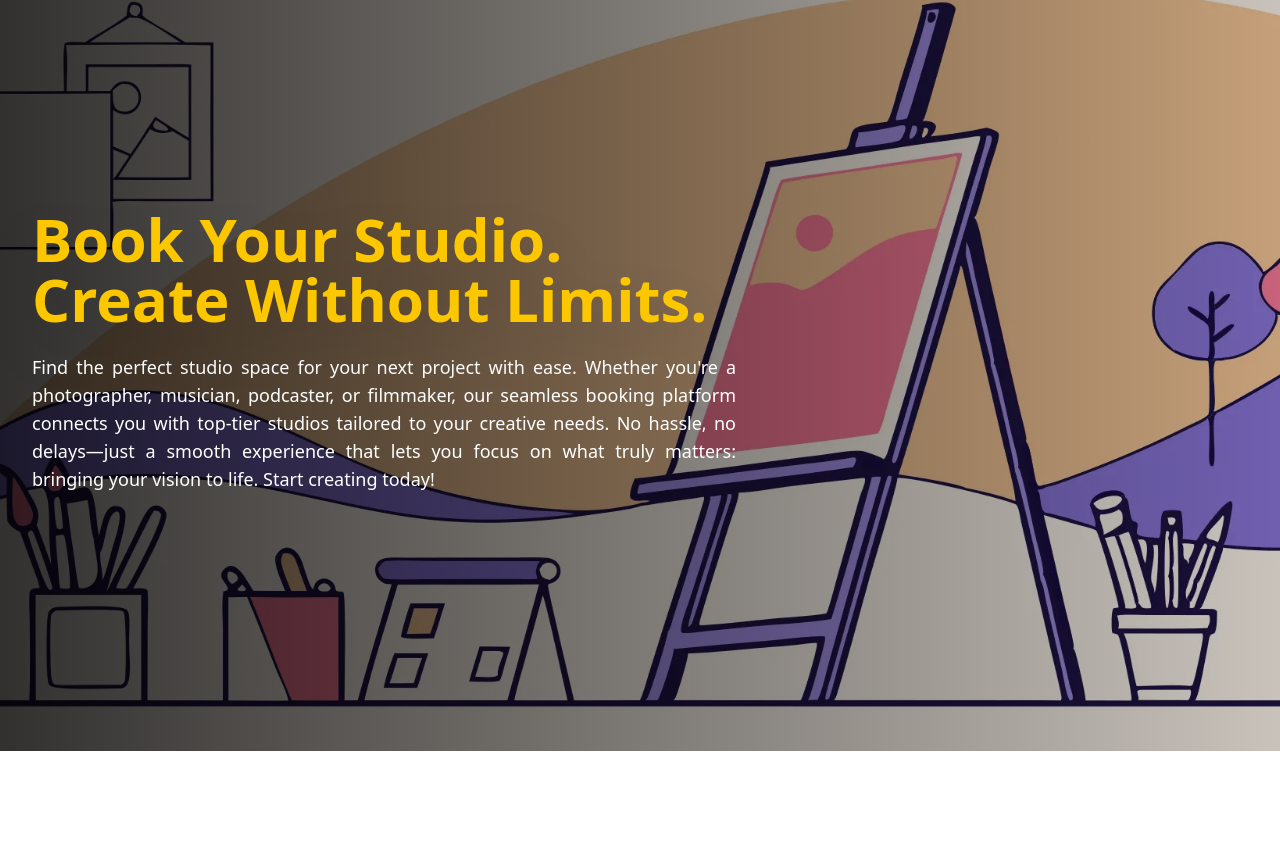
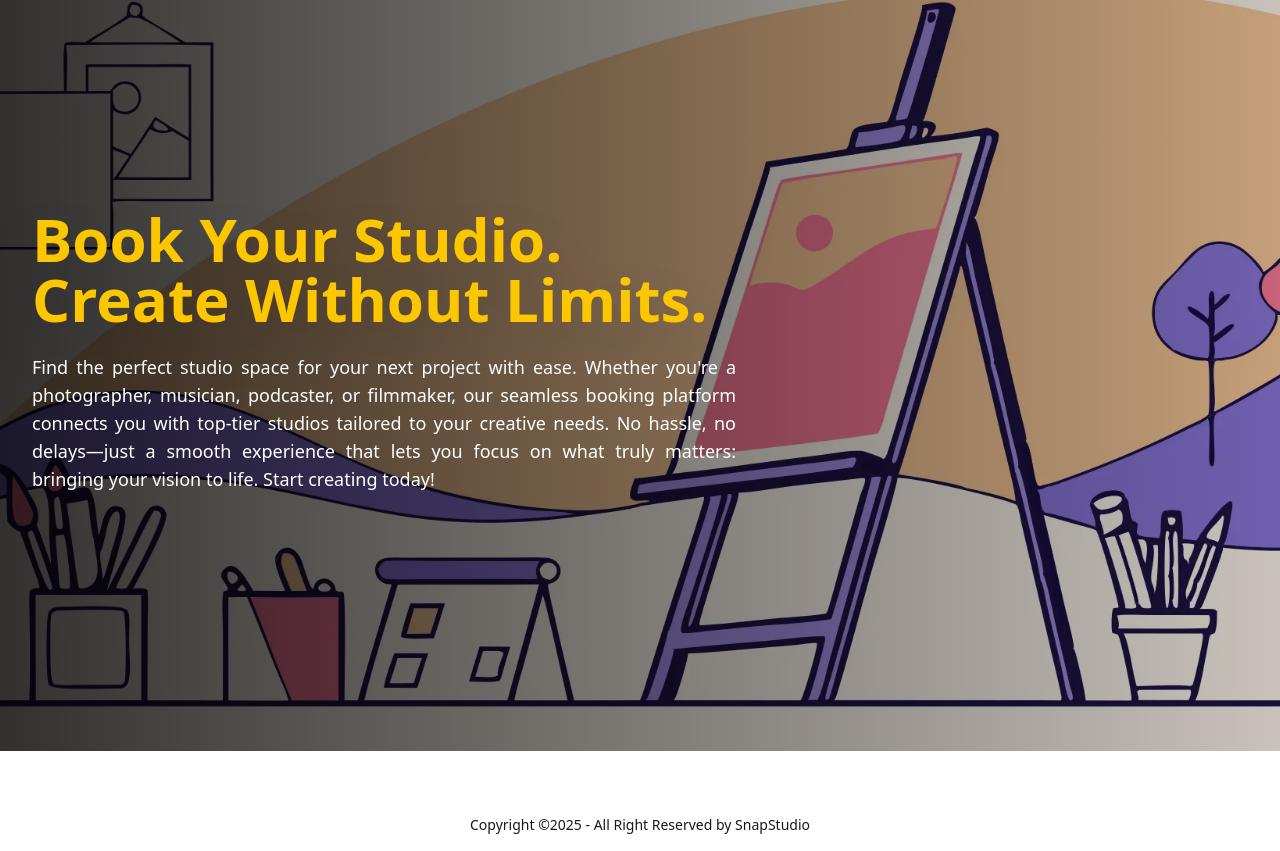
Before and after one commit to Ashiqur1819/Snap-Studio, a React (Vite) app: page / in a window 1280 px wide. Shown: the part 117-968 px from the top of the page. Before the commit the page ends 868 px from the top, so only its background shows below. Built offline with nearby package versions, Linux system fonts and the light colour scheme.

Commit message:
Added footer

```diff
--- a/src/components/Footer.jsx
+++ b/src/components/Footer.jsx
@@ -2,7 +2,7 @@
 
 const Footer = () => {
     return (
-      <footer className="footer sm:footer-horizontal footer-center bg-base-300 text-base-content p-4">
+      <footer className="footer sm:footer-horizontal footer-center bg-white text-base-content p-4">
         <aside>
           <p>
             Copyright ©{new Date().getFullYear()} - All Right Reserved by SnapStudio
--- a/src/layouts/MainLayout.jsx
+++ b/src/layouts/MainLayout.jsx
@@ -1,5 +1,6 @@
 import { Outlet } from "react-router-dom";
 import Navbar from "../components/Navbar";
+import Footer from "../components/Footer";
 
 
 const MainLayout = () => {
@@ -11,6 +12,9 @@ const MainLayout = () => {
         <main>
           <Outlet></Outlet>
         </main>
+        <footer className="mt-12">
+          <Footer></Footer>
+        </footer>
       </div>
     );
 };
```
